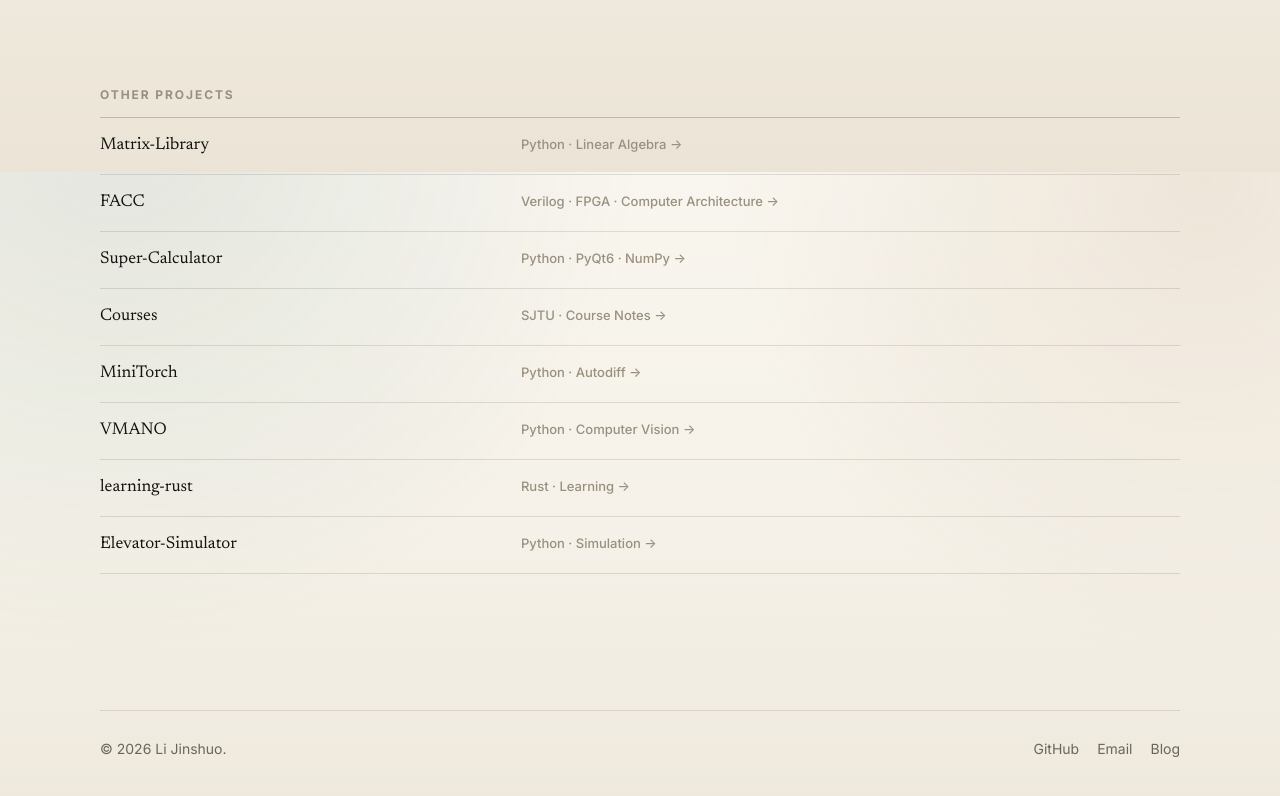
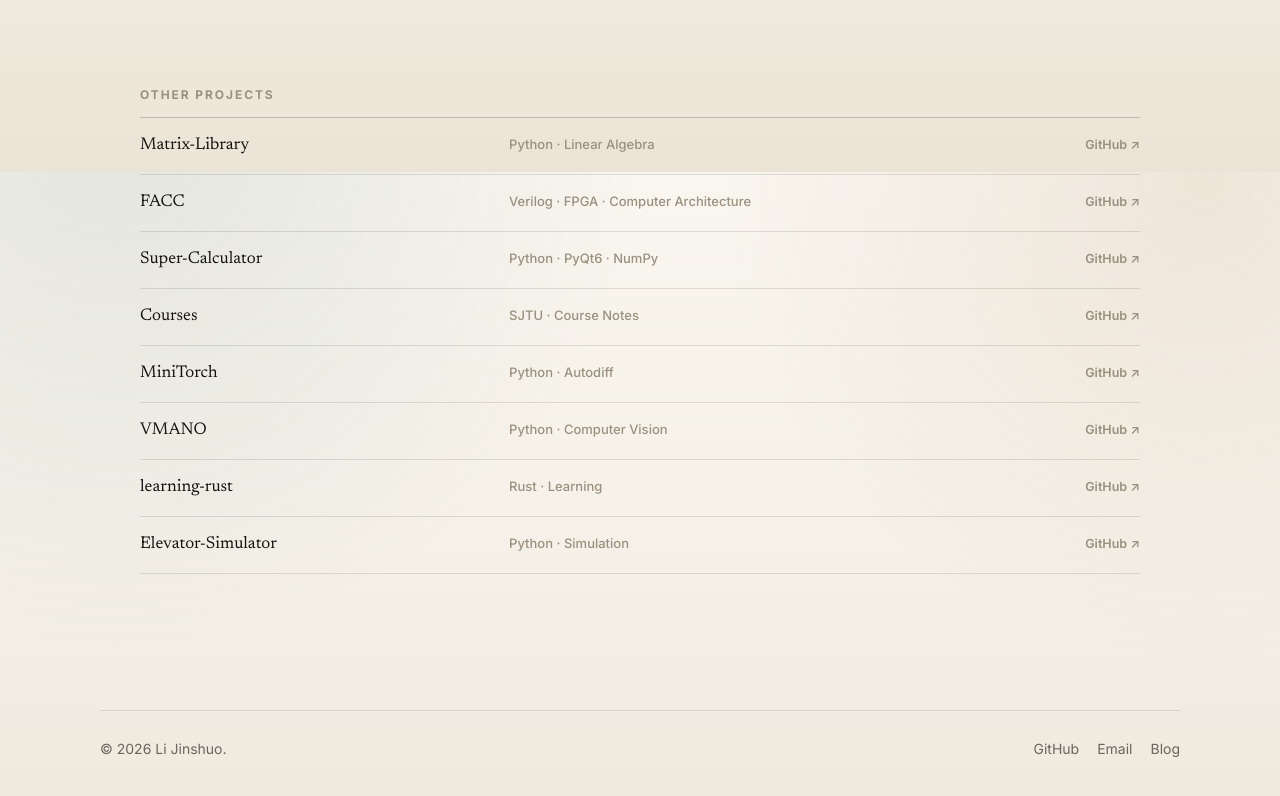
Before and after one commit to JinShuo-Li/JinShuo-Li.github.io, an Astro site: page /projects in a window 1280 px wide. Shown: the part 1428-2224 px from the top of the page. Built offline with nearby package versions, Linux system fonts and the light colour scheme; Astro itself is replaced by a stand-in of ours.

Commit message:
style(projects): refine the featured rows and archive density
Group the index and domain label, tighten row spacing, and turn the
secondary projects into a denser index with tag and GitHub columns.

```diff
--- a/src/components/ProjectArchiveRow.astro
+++ b/src/components/ProjectArchiveRow.astro
@@ -10,8 +10,6 @@ const { project } = Astro.props;
 
 <a class="archive-row" href={project.url} target="_blank" rel="noopener">
   <span class="archive-row__name">{project.name}</span>
-  <span class="archive-row__meta">
-    {project.tags.join(" · ")}
-    <span class="archive-row__arrow" aria-hidden="true">→</span>
-  </span>
+  <span class="archive-row__meta">{project.tags.join(" · ")}</span>
+  <span class="archive-row__link">GitHub ↗</span>
 </a>
--- a/src/pages/projects.astro
+++ b/src/pages/projects.astro
@@ -10,14 +10,14 @@ import { featuredProjects, moreProjects } from "../lib/site";
   description="Selected work across mathematics, machine learning, and systems."
 >
   <div class="page-head">
-    <div class="container">
+    <div class="container container--editorial">
       <h1 class="page-head__title">Projects</h1>
       <p class="page-head__lead">Selected work across mathematics, machine learning, and systems.</p>
     </div>
   </div>
 
   <section class="section section--tight">
-    <div class="container">
+    <div class="container container--editorial">
       <div class="feature-list">
         {
           featuredProjects.map((project, index) => (
@@ -29,7 +29,7 @@ import { featuredProjects, moreProjects } from "../lib/site";
   </section>
 
   <section class="section section--tight">
-    <div class="container">
+    <div class="container container--editorial">
       <div class="index-label">Other projects</div>
       <div class="archive-list">
         {moreProjects.map((project) => <ProjectArchiveRow project={project} />)}
```
